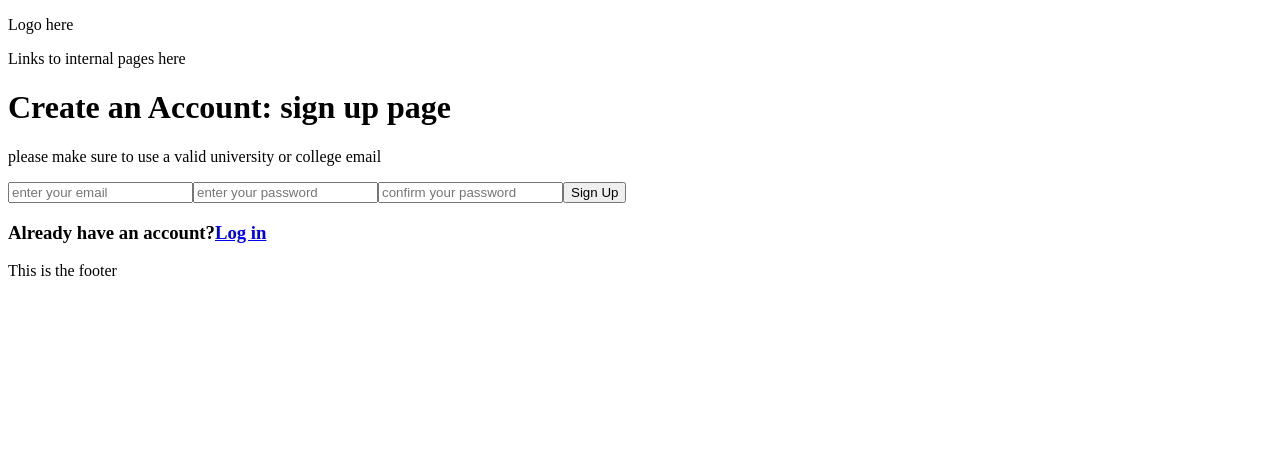
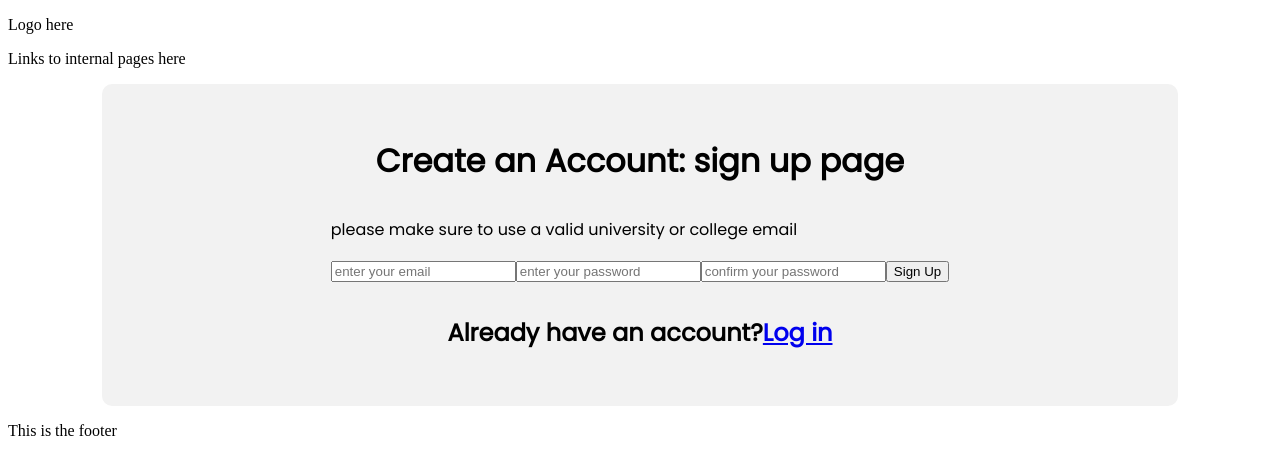
Before and after one commit to GedeonTS/discourse, a React (Create React App) app: page /signup in a window 1280 px wide. Shown: the top 474 px of the page. Built offline with nearby package versions, Linux system fonts and the light colour scheme.

Commit message:
Add singUp page to the app

```diff
--- a/src/components/auth/SignUp.js
+++ b/src/components/auth/SignUp.js
@@ -35,8 +35,8 @@ const SignUp =()=>{
     }
 
     return (
-        <div className="authContainer">
-            <h1>Create an Account: sign up page</h1>
+        <div className="log-container">
+            <h1 className="log-header">Create an Account: sign up page</h1>
             {error && <p>{error}</p>}
             <form onSubmit={signUp}>
                 <p>
@@ -69,7 +69,7 @@ const SignUp =()=>{
             </form>
 
             <div>
-                <h3>
+                <h3 className="log-header2">
                     Already have an account?
                     <Link to="/login">Log in</Link>
                 </h3>
```
